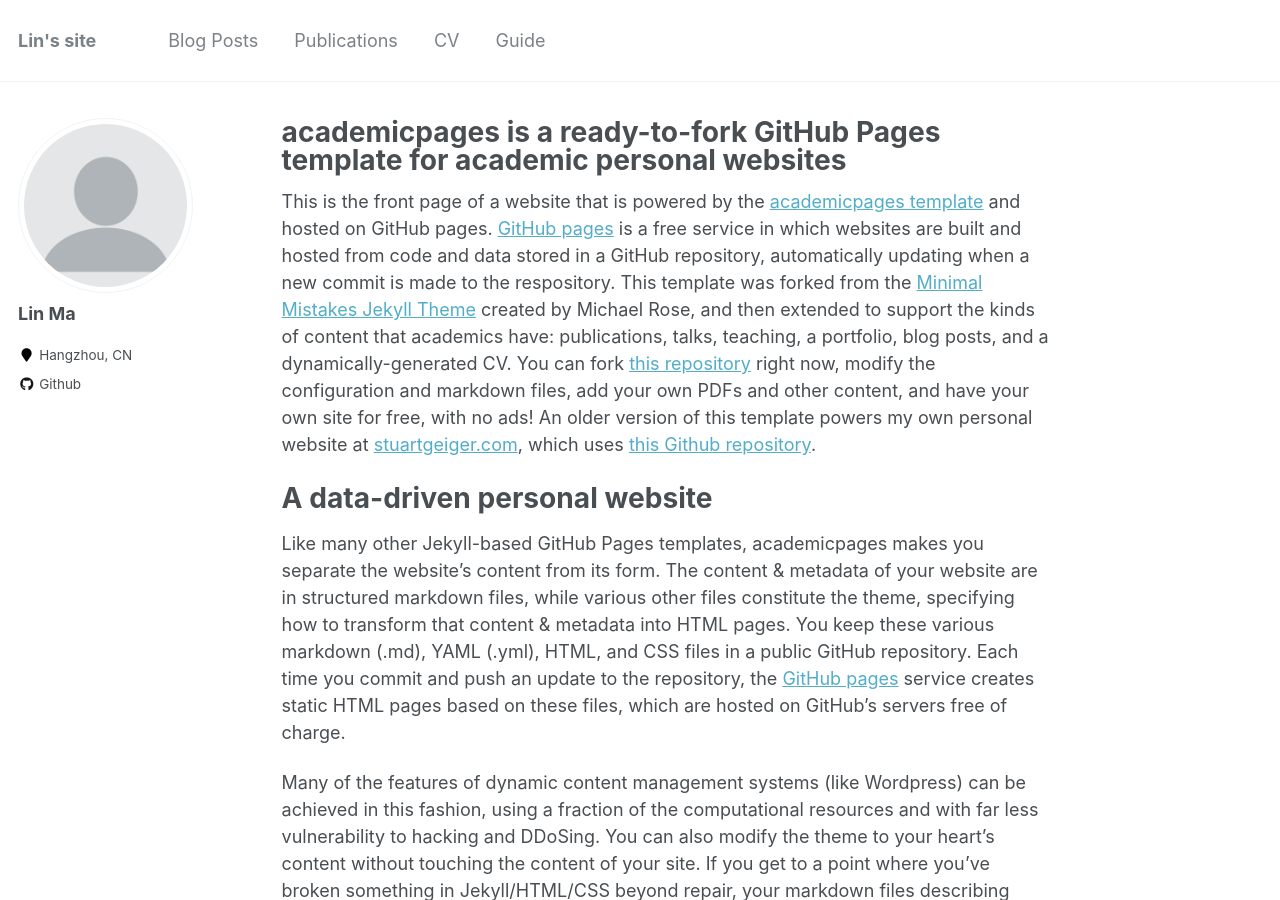
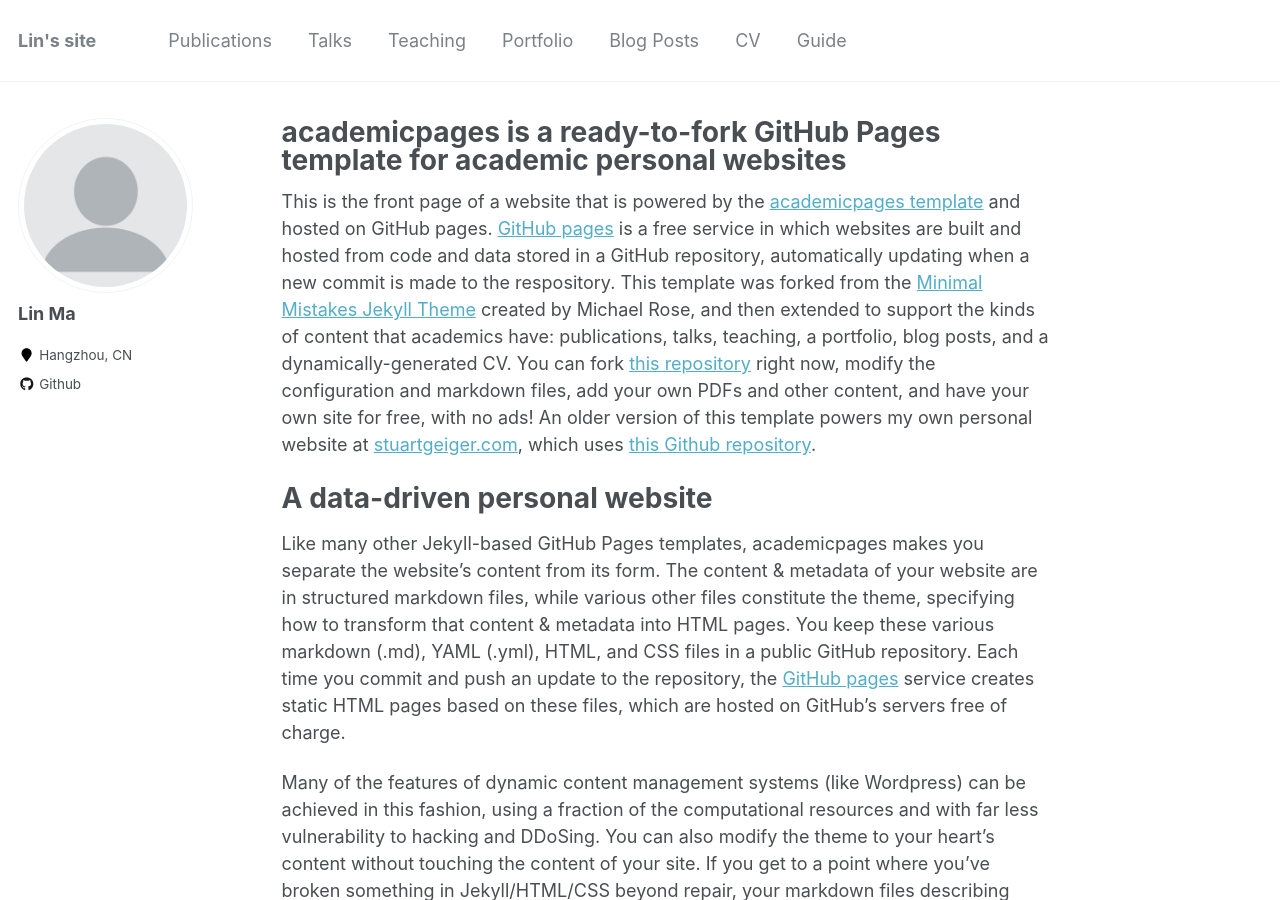
Before and after one commit to marlinilram/marlinilram.github.com.old, a Jekyll site: the page built from _pages/about.md, in a window 1280 px wide and 900 px high. Built offline with Jekyll 4.4.1, drawn with Linux system fonts in a browser that asks for light colours.

Commit message:
![Update] test

```diff
--- a/_data/navigation.yml
+++ b/_data/navigation.yml
@@ -1,10 +1,19 @@
 # main links links
 main:
+  - title: "Publications"
+    url: /publications/
+
+  - title: "Talks"
+    url: /talks/
+
+  - title: "Teaching"
+    url: /teaching/
+
+  - title: "Portfolio"
+    url: /portfolio/
+
   - title: "Blog Posts"
     url: /year-archive/
-
-  - title: "Publications"
-    url: /publications/
 
   - title: "CV"
     url: /cv/
```
